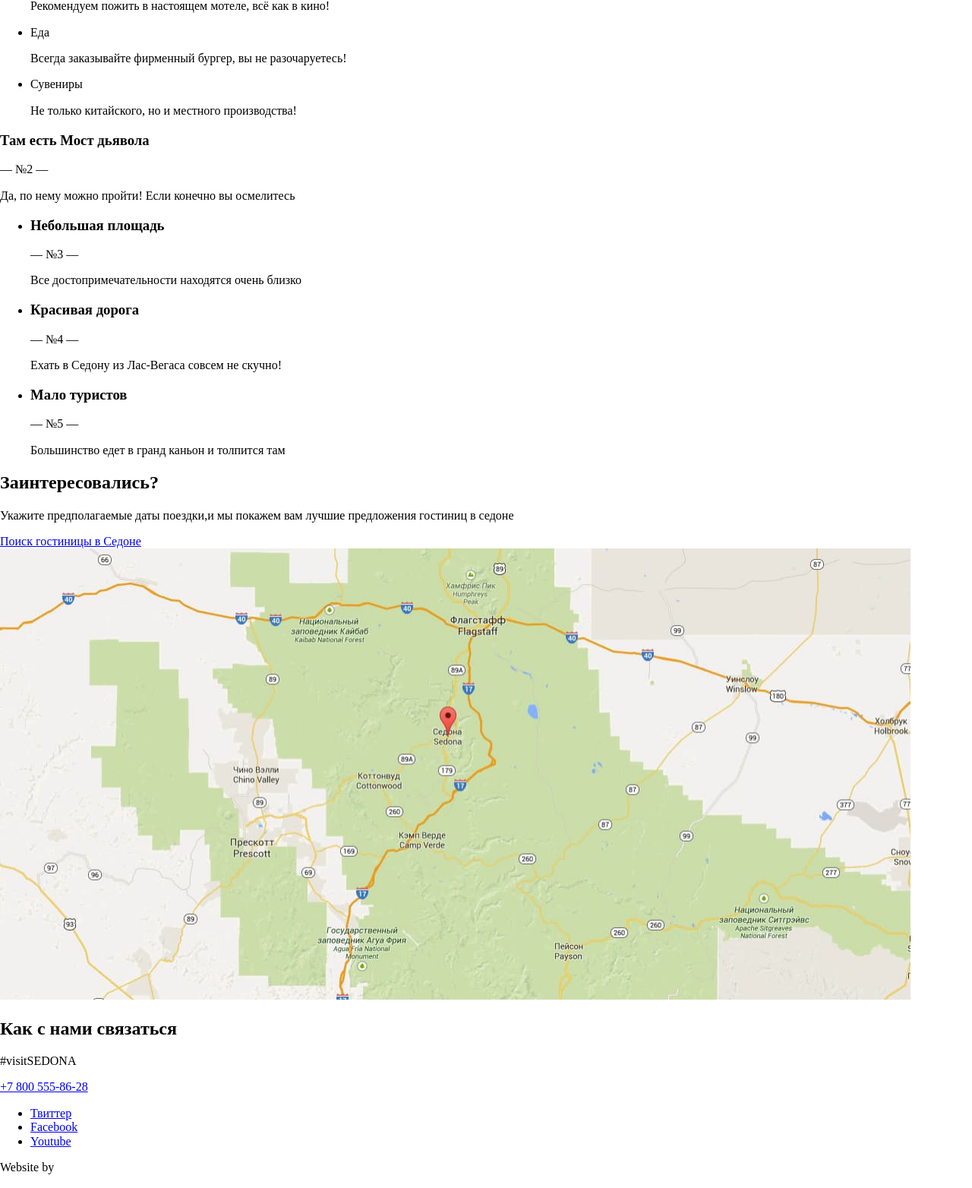
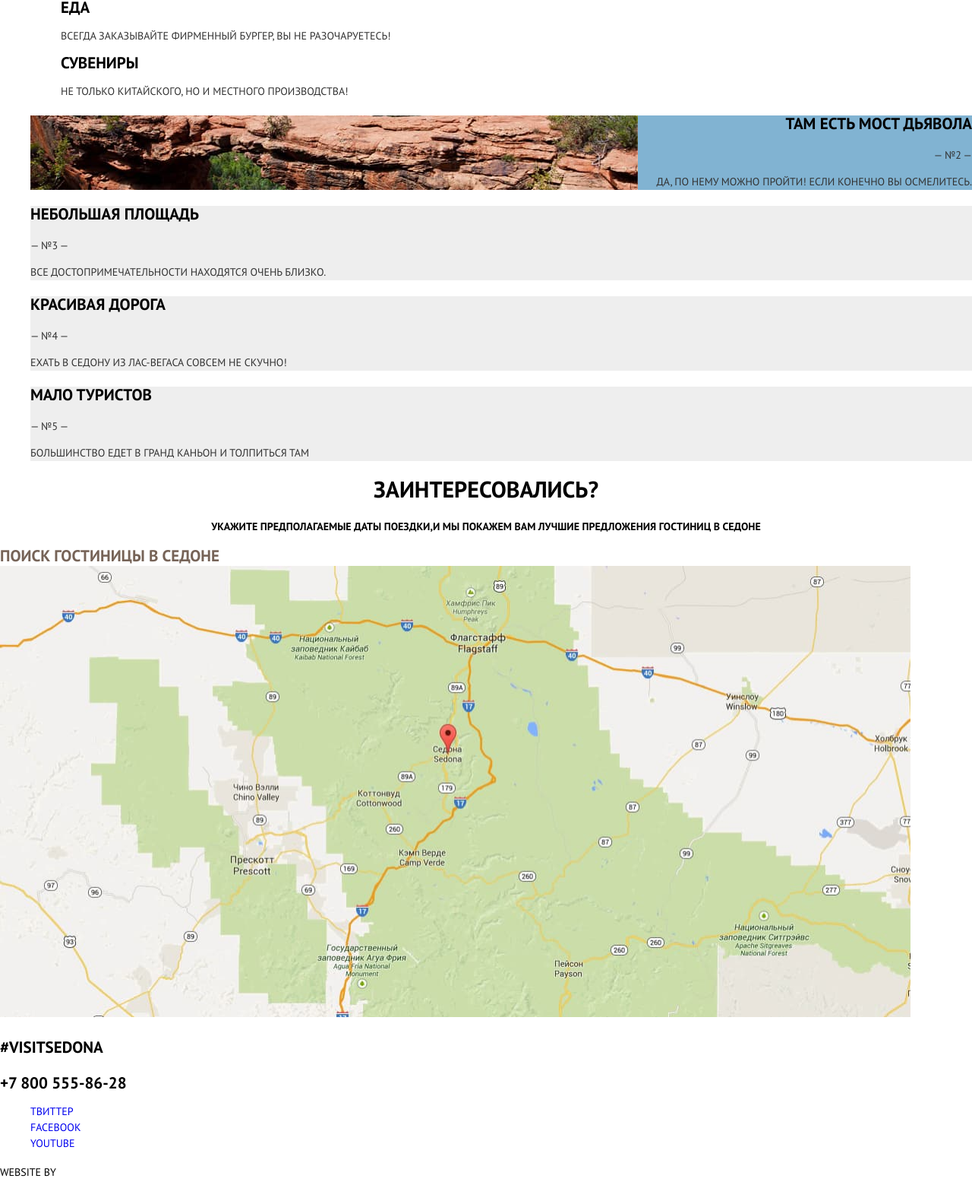
Before and after one commit to Anastasiya-Khrycheva/1644171-sedona-31, a plain HTML site: page index.html in a window 1280 px wide. Shown: the part 861-2425 px from the top of the page at 76% size. Drawn offline with Linux system fonts and the light colour scheme.

Commit message:
Стилизация главной страницы

```diff
--- a/css/style.css
+++ b/css/style.css
@@ -0,0 +1,242 @@
+@font-face {
+  font-family:"PT Sans";
+  src:
+  url("../fonts/PTSans.woff2") format("woff2"),
+  url("../fonts/PTSans.woff") format("woff");
+  font-weight: 400;
+  font-style: normal;
+}
+
+@font-face {
+  font-family:"PT Sans";
+  src:url("../fonts/PTSans-Bold.woff2") format("woff2"),
+  url("../fonts/PTSans-Bold.woff") format("woff");
+  font-weight: 700;
+  font-style: normal ;
+}
+
+:root {
+  --basic-white: #ffffff;
+  --basic-blue: #81b3d2;
+  --basic-neutral:#eeeeee;
+  --basic-dark:#888888;
+  --basic-brown:#766357;
+  --basic-text-grey:#333333;
+  --basic-black:#000000;
+  --hover-blue:#669ec0;
+  --pressing-blue:#5496bd;
+  --hover-brown:#604E43;
+  --pressing-brown:#503e33;
+  --special-up-grey:#cacaca;
+  --logo-grey:#bdbbbc;
+  --special-input-grey:#EBEBEB;
+  --special-checkbox-grey:#6A6A6A;
+  --special-input:#F2F2F2;
+  --rest-grey: #A9A9A9;
+
+}
+
+/* основные параметры */
+.page-body {
+  min-width: 1200px;
+  font-family: "PT Sans", Arial, sans-serif;
+  font-size: 14px;
+  line-height: 21px;
+  font-weight: normal;
+  font-style: normal;
+  color: var(--basic-text-grey);
+  text-transform: uppercase;
+  background-color: var( --basic-white);
+  margin: 0;
+  padding: 0;
+}
+
+/* блок навигации */
+.main-header {
+  font-size: 14px;
+  line-height: 26px;
+  font-weight: bold;
+}
+
+.navigation__list {
+  list-style: none;
+}
+
+/* ссылки навигации */
+.navigation__link {
+  text-decoration: none;
+  color: var(--basic-black);
+}
+
+/* скрытые тексты */
+.visually-hidden {
+  position: absolute;
+  width: 1px;
+  height: 1px;
+  margin: -1px;
+  border: 0;
+  padding: 0;
+  white-space: nowrap;
+  clip-path: inset(100%);
+  clip: rect(0 0 0 0);
+  overflow: hidden;
+}
+
+/* главная картинка */
+.advantages__img {
+  text-align: center;
+  background-color: var(--basic-blue);
+  background-image: url(../img/page/background-mask.jpg);
+  background-size: cover;
+  background-repeat: no-repeat;
+  background-position: top center;
+}
+
+/* заголовок */
+.advantages__head {
+font-weight: bold;
+font-size: 21px;
+line-height: 26px;
+color: var(--basic-black);
+text-align: center;
+}
+
+/* текст */
+.advantages__text {
+  font-weight: normal;
+  font-size: 14px;
+  line-height: 26px;
+  text-align: center;
+}
+
+/* общий блок преимуществ */
+.advantages-list {
+  list-style: none;
+}
+
+/* блок первого преимущества */
+ .advantage__wrapper {
+   background-image: url(../img/page/house.jpg);
+   background-color: var( --basic-blue);
+   background-repeat: no-repeat;
+   background-position: right;
+ }
+
+/* блок вложенного списка  */
+.advantage__features {
+  list-style: none;
+}
+
+/* заголовок преимуществ */
+.advantage__title {
+  font-weight: bold;
+  font-size: 21px;
+  line-height: 21px;
+  color: var(--basic-black);
+}
+
+/* заголовок вложенного списка*/
+.advantage__feature-title {
+  font-weight: bold;
+  font-size: 21px;
+  line-height: 21px;
+  color: var(--basic-black);
+}
+
+/* текст вложенного списка */
+.advantage__feature-text {
+  font-weight: normal;
+  font-size: 14px;
+  line-height: 21px;
+}
+
+/* блок второго преимущества */
+.advantage--bridge {
+  background-image: url(../img/page/bridge.jpg);
+  background-color: var( --basic-blue);
+  background-repeat: no-repeat;
+  background-position: left;
+  text-align: right;
+}
+
+/* блок третьего преимущества */
+.advantage--area {
+  background-color: var(--basic-neutral);
+}
+
+/* блок четвертого преимущества */
+.advantage--road {
+  background-color: var(--basic-neutral);
+}
+
+/* блок пятого преимущества */
+.advantage--people{
+ background-color: var(--basic-neutral);
+}
+
+/* заголовок поиска */
+.page-main__title {
+  font-weight: bold;
+  font-size: 30px;
+  line-height: 24px;
+  color: var(--basic-black);
+  text-align: center;
+}
+
+/* текст поиска */
+.page-main__text {
+  font-weight: bold;
+  font-size: 14px;
+  line-height: 24px;
+  color: var(--basic-black);
+  text-align: center;
+}
+
+/* ссылка поиска */
+.page-main__link {
+  font-weight: bold;
+  font-size: 21px;
+  line-height: 26px;
+  text-decoration: none;
+  color: var(--basic-brown);
+}
+
+.page-main__link:focus,
+.page-main__link:hover {
+color: var( --hover-brown);
+}
+
+.page-main__link:active {
+color: var(--pressing-brown);
+}
+
+/* подвал контакты */
+.page-footer__contacts {
+  font-weight: bold;
+  font-size: 21px;
+  line-height: 26px;
+  color: var(--basic-black);
+}
+
+/* ссылка контакта  */
+.contacts__link {
+  color: var(--basic-black);
+  text-decoration: none;
+}
+
+/* ссылки на соцсети */
+.social__list {
+list-style: none;
+}
+
+.social__link {
+text-decoration: none;
+}
+
+/* текст авторского права */
+.copyright__text {
+  font-weight: 400;
+  font-size: 14px;
+  line-height: 26px;
+  color: var(--basic-black);
+}
--- a/index.html
+++ b/index.html
@@ -1,5 +1,5 @@
 <!DOCTYPE html>
-<html lang="ru">
+<html class="page" lang="ru">
 
 <head>
   <meta charset="UTF-8">
@@ -12,100 +12,114 @@
   <link rel="stylesheet" href="css/style.css">
 </head>
 
-<body>
-  <header>
-    <nav>
-      <ul>
-        <li><a href="blank.html">Информация</a></li>
-        <li><a href="blank.html">Фото и видео</a></li>
-        <li><a href="blank.html">Карта штата</a></li>
-        <li><a href="catalog.html">Гостиницы</a></li>
+<body class="page-body">
+  <header class="main-header">
+    <nav class="main-header__navigation navigation">
+      <ul class="navigation__list">
+        <li class="navigation__item">
+          <a class="navigation__link" href="blank.html">Информация</a>
+        </li>
+        <li class="navigation__item">
+          <a class="navigation__link" href="blank.html">Фото и видео</a>
+        </li>
+        <li class="navigation__item">
+          <a class="navigation__link" href="blank.html">Карта штата</a>
+        </li>
+        <li class="navigation__item">
+          <a class="navigation__link" href="catalog.html">Гостиницы</a>
+        </li>
       </ul>
-      <a href="index.html">
+      <a class="main-header__logo" href="index.html">
         <img src="img/page/logo.svg" width="138" height="70" alt="Логотип сайта города Седона">
       </a>
     </nav>
   </header>
-  <main>
-    <h1>Седона — небольшой городок в Аризоне,заслуживающий большего!</h1>
-    <img src="img/page/welcome.svg" width="457" height="351" alt="Добро пожаловать в Седону. ">
-    <p>Рассмотрим 5 причин, по которым Седона круче, чем гранд каньон!</p>
-    <section>
-      <h2>Преимущества</h2>
-      <div>
-        <h3>Настоящий городок</h3>
-        <span>— №1 —</span>
-        <p>Седона — не аттракцион для туристов, там течёт своя жизнь</p>
+  <main class="page-main">
+    <h1 class="visually-hidden">Туризм в Седоне</h1>
+    <section class="page-main__advantages advantages">
+      <div class="advantages__img">
+        <img class="advantages__picture advantages__picture--item" src="./img/page/welcome.svg" width="457" height="351"
+          alt="Добро пожловать в Седону ">
       </div>
-      <div>
-        <ul>
-          <li>
-            <span>Жилье</span>
-            <p>Рекомендуем пожить в настоящем мотеле, всё как в кино!</p>
-          </li>
-          <li>
-            <span>Еда</span>
-            <p>Всегда заказывайте фирменный бургер, вы не разочаруетесь!</p>
-          </li>
-          <li>
-            <span>Сувениры</span>
-            <p>Не только китайского, но и местного производства!</p>
-          </li>
-        </ul>
-      </div>
-      <div>
-        <h3>Там есть Мост дьявола</h3>
-        <span>— №2 —</span>
-        <p>Да, по нему можно пройти! Если конечно вы осмелитесь</p>
-      </div>
-      <ul>
-        <li>
-          <h3>Небольшая площадь</h3>
-          <span>— №3 —</span>
-          <p>Все достопримечательности находятся очень близко</p>
+      <h2 class="advantages__head">Седона — небольшой городок в Аризоне,заслуживающий большего!</h2>
+      <p class="advantages__text">Рассмотрим 5 причин, по которым Седона круче, чем гранд каньон!</p>
+      <ul class="advantages-list">
+        <li class="advantages-list__advantage advantage">
+          <div class="advantage__wrapper">
+            <h3 class="advantage__title">Настоящий городок</h3>
+            <span class="advantage__number">— №1 —</span>
+            <p class="advantage__text">Седона — не аттракцион для туристов, там течёт своя жизнь.</p>
+          </div>
+          <ul class="advantage__features">
+            <li class="advantage__feature">
+              <span class="advantage__feature-title">Жилье</span>
+              <p class="advantage__feature-text">Рекомендуем пожить в настоящем мотеле, всё как в кино!</p>
+            </li>
+            <li class="advantage__feature">
+              <span class="advantage__feature-title">Еда</span>
+              <p class="advantage__featuare-text">Всегда заказывайте фирменный бургер, вы не разочаруетесь!</p>
+            </li>
+            <li class="advantage__feature">
+              <span class="advantage__feature-title">Сувениры</span>
+              <p class="advantage__feature-text">Не только китайского, но и местного производства!</p>
+            </li>
+          </ul>
         </li>
-        <li>
-          <h3>Красивая дорога</h3>
-          <span>— №4 —</span>
-          <p>Ехать в Седону из Лас-Вегаса совсем не скучно!</p>
+        <li class="advantages-list__advantage advantage--bridge">
+          <h3 class="advantage__title">Там есть Мост дьявола</h3>
+          <span class="advantage__number">— №2 —</span>
+          <p class="advantage__text">Да, по нему можно пройти! Если конечно вы осмелитесь.</p>
         </li>
-        <li>
-          <h3>Мало туристов</h3>
-          <span>— №5 —</span>
-          <p>Большинство едет в гранд каньон
-            и толпится там</p>
+        <li class="advantages-list__advantage advantage--area">
+          <h3 class="advantage__title">Небольшая площадь</h3>
+          <span class="advantage__number">— №3 —</span>
+          <p class="advantage__text">Все достопримечательности находятся очень близко.</p>
+        </li>
+        <li class="advantages-list__advantage advantage--road">
+          <h3 class="advantage__title">Красивая дорога</h3>
+          <span class="advantage__number">— №4 —</span>
+          <p class="advantage__text">Ехать в Седону из Лас-Вегаса совсем не скучно!</p>
+        </li>
+        <li class="advantages-list__advantage advantage--people">
+          <h3 class="advantage__title">Мало туристов</h3>
+          <span class="advantage__number">— №5 —</span>
+          <p class="advantage__text">Большинство едет в гранд каньон
+            и толпиться там</p>
         </li>
       </ul>
     </section>
-    <section>
-      <h2>Заинтересовались?</h2>
-      <p>Укажите предполагаемые даты поездки,и мы покажем вам лучшие предложения гостиниц в седоне</p>
-      <a href="blank.html" alt="Поиск гостиницы в Седоне">Поиск гостиницы в Седоне</a>
-      <img src="img/page/map.jpg" width="1199" height="594" alt="карта Седоны">
+    <section class="page-main__search">
+      <h2 class="page-main__title">Заинтересовались?</h2>
+      <p class="page-main__text">Укажите предполагаемые даты поездки,и мы покажем вам лучшие предложения гостиниц в
+        седоне</p>
+      <a class="page-main__link" href="blank.html" alt="Поиск гостиницы в Седоне">Поиск гостиницы в Седоне</a>
+      <img class="page-main__pictrure" src="img/page/map.jpg" width="1199" height="594" alt="карта Седоны">
     </section>
   </main>
-  <footer>
-    <h2>Как с нами связаться</h2>
-    <div>
-      <p>#visitSEDONA</p>
-      <a href="tel:+78005558628">+7 800 555-86-28</a>
+  <footer class="page-footer">
+    <h2 class="visually-hidden">Как с нами связаться</h2>
+    <div class="page-footer__contacts contacts">
+      <p class="contacts__text">#visitSEDONA</p>
+      <a class="contacts__link" href="tel:+78005558628">+7 800 555-86-28</a>
     </div>
-    <div>
-      <ul>
-        <li>
-          <a href="blank.html">Твиттер</a>
+    <div class="page-footer__social social">
+      <ul class="social__list">
+        <li class="social__item">
+          <a class="social__link social__link--tv" href="blank.html">Твиттер</a>
         </li>
-        <li>
-          <a href="blank.html">Facebook</a>
+        <li class="social__item">
+          <a class="social__link social__link--fb" href="blank.html">Facebook</a>
         </li>
-        <li>
-          <a href="blank.html">Youtube</a>
+        <li class="social_item">
+          <a class=" social__link social__link--yt" href="blank.html">Youtube</a>
         </li>
       </ul>
     </div>
-    <div>
-      <p>Website by</p>
-      <a href="blank.html">HTMLAcademy</a>
+    <div class="page-footer__copyright copyright">
+      <p class="copyright__text">Website by</p>
+      <a class="copyright__link" href="https://htmlacademy.ru/intensive/htmlcss" target="_blank">
+        <img class="copyright__picture" src="img/page/logo_htmlacademy.svg" alt="HTMLAcademy" width="115" height="33">
+      </a>
     </div>
   </footer>
 </body>
```
Also changed, not shown: blank.html (+39 -28 lines), catalog.html (+41 -32 lines), img/page/background photo.jpg (deleted), img/page/background-mask.jpg (added), img/page/bridge.jpg (renamed from img/page/mountains.jpg), img/page/logo_htmlacademy.svg (added).
